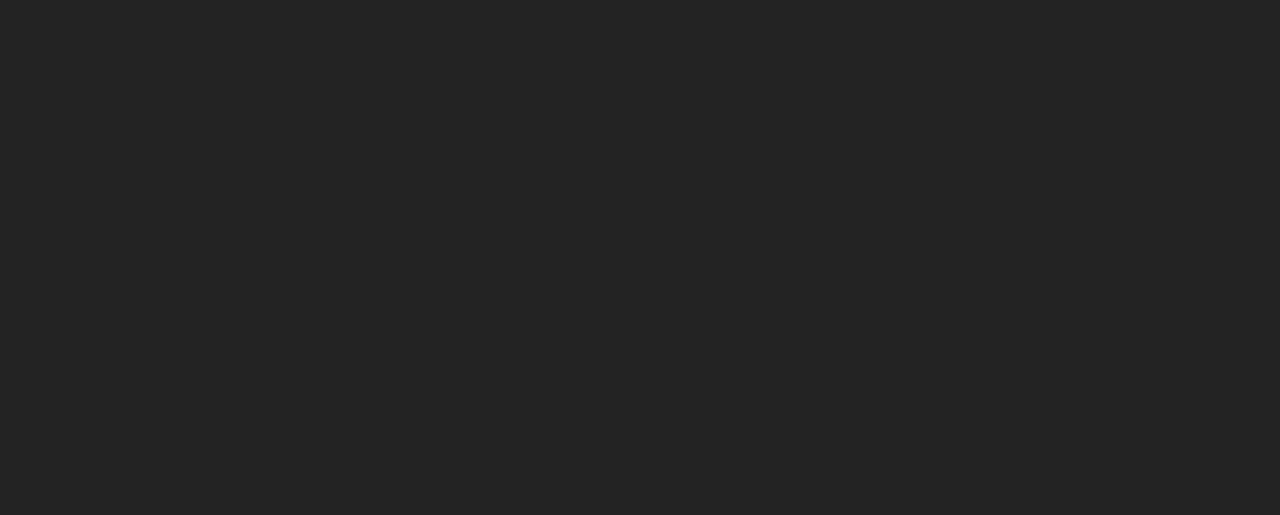
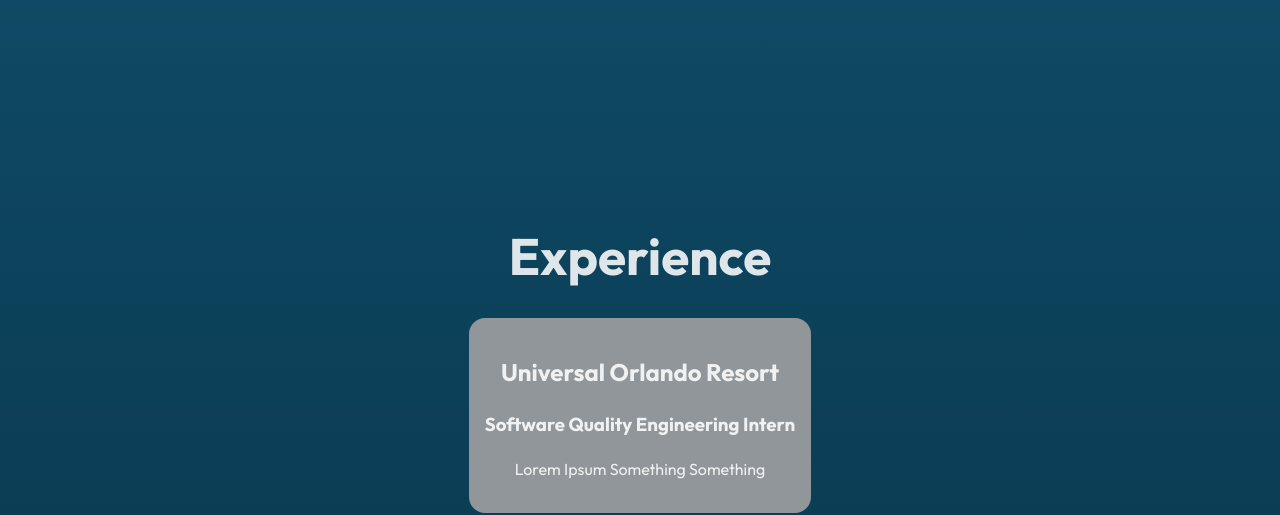
Before and after one commit to mgcapiendo/portfolio, a React (Vite) app: page / in a window 1280 px wide. Shown: the part 2282-2797 px from the top of the page. Before the commit the page ends 1933 px from the top, so only its background shows below. Built offline with nearby package versions, Linux system fonts and the light colour scheme.

Commit message:
I dont like this design but at least the info is getting up there, im going to spend this next week designing

```diff
--- a/src/App.css
+++ b/src/App.css
@@ -15,7 +15,7 @@
 
 /* NAVBAR */
 .navbar {
-  background: #0c1a15 0%;
+  background: #3176c4 0%;
   width: 100%;
   height: auto;
   display: flex;
@@ -34,18 +34,25 @@
 .header {
   height: 100vh;
   position: relative;
-  background: linear-gradient(
+  /* background: linear-gradient(
     180deg,
     #0c1a15 0%,
     #14291f 40%,
     #1e3d2b 70%,
     #2e6b45 100%
+  ); */
+  background: linear-gradient(
+    180deg,
+    #3176c4 0%,
+    #2293c7 40%,
+    #29a5da 70%,
+    #1baaec 100%
   );
 }
 
 .header-text {
   color: rgb(255, 255, 255);
-  padding-top: 4vh;
+  padding-top: 9rem;
 
   font-size: xx-large;
 
@@ -85,10 +92,11 @@
 
 /* ABOUT */
 .about {
-  height: 100vh;
+  height: 100%;
   width: 100%;
   display: flex;
   flex-direction: column;
+  padding-bottom: 30rem;
   background: linear-gradient(
     180deg,
     #196a8f 0%,
@@ -120,9 +128,9 @@
 }
 
 
-/* FOSSIL */
-.fossil {
-  height: 50vw;
+/* EXPERIENCE */
+.experience {
+  height: 100%;
   width: auto;
 
   display: flex;
@@ -130,25 +138,37 @@
 
   justify-content: center;
 
-  background-color: rgba(21, 44, 18, 1);
+  background: linear-gradient(
+    180deg,
+    #0d445e 0%,
+    #0a364b 40%,
+    #072b3b 70%,
+    #04212e 100%
+  );
+
+  font-family: 'Outfit', system-ui, sans-serif;
 }
 
-/* EXPERIENCE */
-.experience {
-  height: 50vw;
+.experience-card-holder {
+  display: grid;
+  grid-template-columns: repeat(auto-fit, minmax(20rem, 1fr));
+  gap: 2rem;
+  justify-items: center;
+  padding-left: 25rem;
+  padding-right: 25rem;
+}
+
+.experience-card {
+  background-color: #909699;
+  height: 100%;
   width: auto;
-
-  display: flex;
-  flex-direction: column;
-
-  justify-content: center;
-
-  background-color: orange;
+  padding: 1rem;
+  border-radius: 1rem;
 }
 
 /* PROJECTS */
 .projects {
-  height: 50vw;
+  height: 50vh;
   width: auto;
 
   display: flex;
@@ -161,7 +181,7 @@
 
 /* CONTACT */
 .contact {
-  height: 50vw;
+  height: 50vh;
   width: auto;
 
   display: flex;
--- a/src/App.jsx
+++ b/src/App.jsx
@@ -3,7 +3,6 @@
 import Navbar from './components/Navbar';
 import Hero from './components/Hero';
 import About from './components/About';
-import Fossil from './components/Fossil';
 import Experience from './components/Experience';
 import Projects from './components/Projects';
 import Contact from './components/Contact';
@@ -23,14 +22,10 @@
     const ab1 = document.querySelector('.about1');
     const ab2 = document.querySelector('.about2');
 
-    if (mt1) mt1.style.transform = `translateX(${p * 80}vw)`;
-    if (mt2) mt2.style.transform = `translateX(-${p * 80}vw)`;
-    if (ab1) ab1.style.transform = `translateX(-${p * 80}vw)`;
-    if (ab2) ab2.style.transform = `translateX(${p * 80}vw)`;
-
-    // const about = document.querySelector('.about');
-
-    // if (about) about.style.transform = `translateY(${p * 80}vw)`;
+    if (mt1) mt1.style.transform = `translateX(${p * 56}vw)`;
+    if (mt2) mt2.style.transform = `translateX(-${p * 56}vw)`;
+    if (ab1) ab1.style.transform = `translateX(-${p * 56}vw)`;
+    if (ab2) ab2.style.transform = `translateX(${p * 56}vw)`;
   }
 
   window.addEventListener('scroll', handleScroll);
@@ -42,10 +37,9 @@
       <Navbar />
       <Hero />
       <About />
-      {/* <Fossil />
       <Experience />
       <Projects />
-      <Contact /> */}
+      <Contact />
     </div>
   )
 }
--- a/src/components/About.jsx
+++ b/src/components/About.jsx
@@ -18,6 +18,8 @@
                 while exploring opportunities to learn, grow, and make the most impact.
                 </h2>
             </div>
+
+
         </div>
     )
 }
--- a/src/components/Experience.jsx
+++ b/src/components/Experience.jsx
@@ -1,7 +1,49 @@
 const Experience = () => {
     return (
         <div className="experience">
-                THIS WILL BE EXPERIENCE SECTION
+            <div className="experience-container">
+                <h1>Experience</h1>
+
+                <div className="experience-card-holder">
+                    <div className="experience-card">
+                        <h2>Universal Orlando Resort</h2>
+                        <h3>Software Quality Engineering Intern</h3>
+                        <p>Lorem Ipsum Something Something</p>
+                    </div>
+                    <div className="experience-card">
+                        <h2>Amazon Robotics</h2>
+                        <h3>Amazon Guides Mentee</h3>
+                        <p>Lorem Ipsum Something Something</p>
+                    </div>
+                    <div className="experience-card">
+                        <h2>NextEra Energy</h2>
+                        <h3>IT Programming Analyst Intern</h3>
+                        <p>Lorem Ipsum Something Something</p>
+                    </div>
+                    <div className="experience-card">
+                        <h2>Florida Power & Light</h2>
+                        <h3>Emerging Technology Intern</h3>
+                        <p>Lorem Ipsum Something Something</p>
+                    </div>
+                    <div className="experience-card">
+                        <h2>South Florida Tech Hub</h2>
+                        <h3>Instructional Coder</h3>
+                        <p>Lorem Ipsum Something Something</p>
+                    </div>
+                    <div className="experience-card">
+                        <h2>Sparton Corporation</h2>
+                        <h3>Acoustic Engineering Intern</h3>
+                        <p>Lorem Ipsum Something Something</p>
+                    </div>
+                    <div className="experience-card">
+                        <h2>Naval Reserve Officer Training Corps</h2>
+                        <h3>Midshipman</h3>
+                        <p>Lorem Ipsum Something Something</p>
+                    </div>
+                </div>
+
+
+            </div>
         </div>
     )
 }
--- a/src/components/Fossil.jsx
+++ /dev/null
@@ -1,9 +0,0 @@
-const Fossil = () => {
-    return (
-        <div className="fossil">
-            RANDOMLY CHOSEN FOSSIL GOES HERE
-        </div>
-    )
-}
-
-export default Fossil
```
